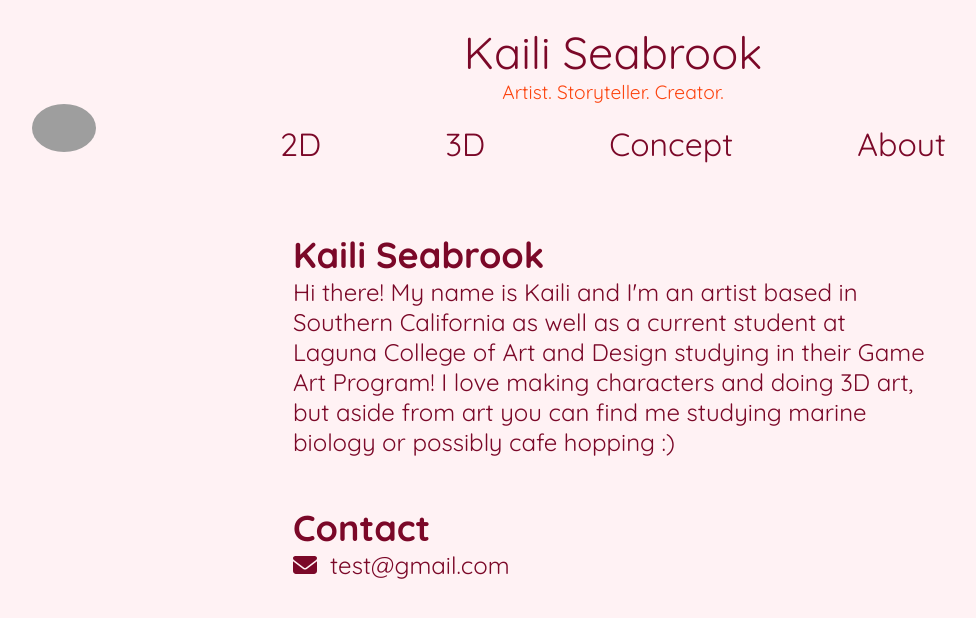
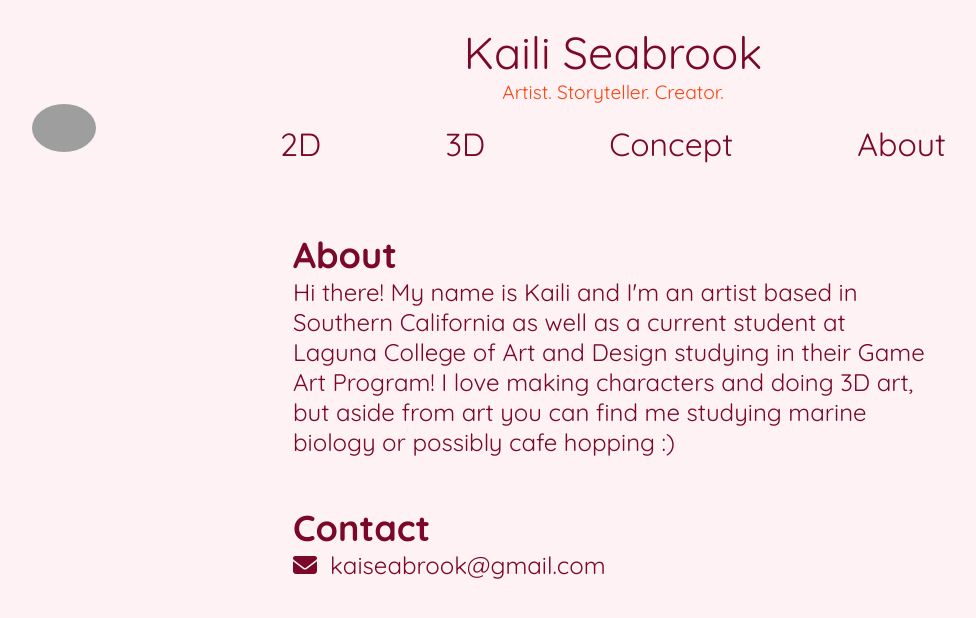
Before and after one commit to tonyhieu/kaili-seabrook-website, a React (Create React App) app: page /about in a window 1280 px wide. Shown: the top 618 px of the page, without its empty margins (27-1003 px from the left). Built offline with nearby package versions, Linux system fonts and the light colour scheme; grey boxes are pictures that could not be loaded.

Commit message:
Update AboutPage.js

```diff
--- a/src/pages/AboutPage.js
+++ b/src/pages/AboutPage.js
@@ -12,13 +12,13 @@ function About() {
         <div className="default">
             <main className="about">
                 <div className="text-summary">
-                    <h2>Kaili Seabrook</h2>
+                    <h2>About</h2>
                     <p>Hi there! My name is Kaili and I'm an artist based in Southern California as well as a current student at Laguna College of Art and Design studying in their Game Art Program! I love making characters and doing 3D art, but aside from art you can find me studying marine biology or possibly cafe hopping :)</p>
                 </div>
 
                 <div className="text-summary">
                     <h2>Contact</h2>
-                    <p><FontAwesomeIcon icon={faEnvelope} /> &nbsp;test@gmail.com</p>
+                    <p><FontAwesomeIcon icon={faEnvelope} /> &nbsp;kaiseabrook@gmail.com</p>
                 </div>
             </main>
         </div>
```
